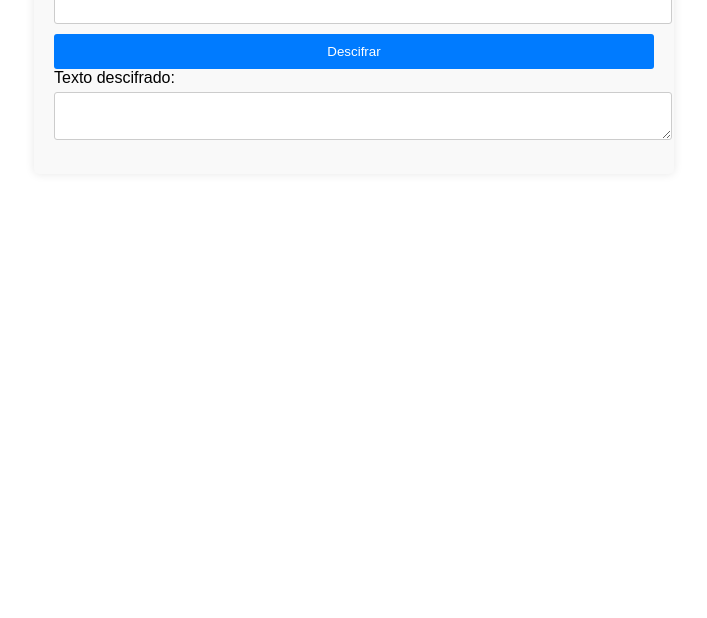
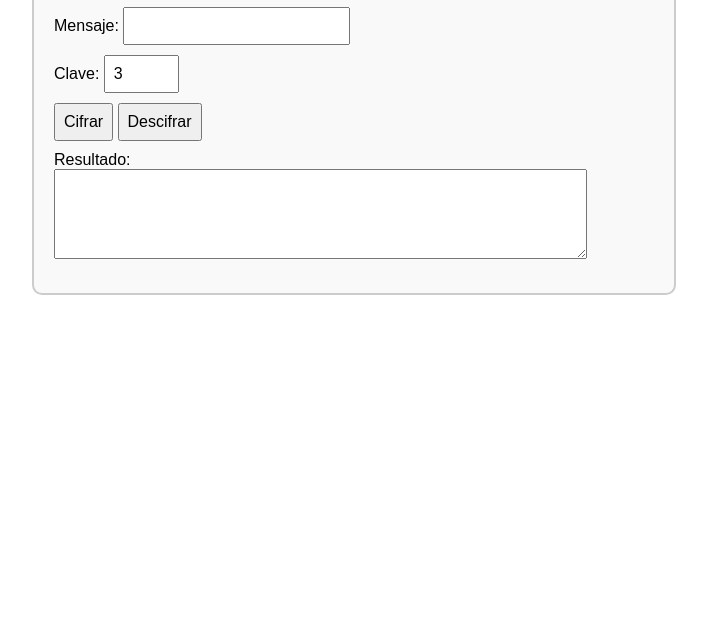
Before and after one commit to Diegomar02/Diegomar02.github.io, a plain HTML site: page index.html in a window 1280 px wide. Shown: the part 182-800 px from the top of the page, without its empty margins (286-993 px from the left). Drawn offline with Linux system fonts and the light colour scheme.

Commit message:
Actualización

```diff
--- a/index.html
+++ b/index.html
@@ -3,7 +3,7 @@
 <head>
 <meta charset="UTF-8">
 <meta name="viewport" content="width=device-width, initial-scale=1.0">
-    <title>Cifrado César</title>
+<title>Cifrado y Descifrado César</title>
 <style>
 body {
   font-family: Arial, sans-serif;
@@ -15,100 +15,105 @@
   max-width: 600px;
   margin: 50px auto;
   padding: 20px;
+  border: 2px solid #ccc;
+  border-radius: 10px;
   background-color: #f9f9f9;
-            border-radius: 5px;
-            box-shadow: 0 0 10px rgba(0, 0, 0, 0.1);
 }
 
 h1 {
   text-align: center;
 }
 
+form {
+  display: flex;
+  flex-direction: column;
+}
+
 label {
-            display: block;
   margin-bottom: 5px;
 }
 
 input[type="text"],
-        textarea {
-            width: 100%;
+input[type="number"],
+button {
+  margin-bottom: 10px;
   padding: 8px;
-            margin-bottom: 10px;
-            border: 1px solid #ccc;
-            border-radius: 3px;
+  font-size: 16px;
 }
 
-        button {
-            display: block;
-            width: 100%;
-            padding: 10px;
-            background-color: #007bff;
-            color: #fff;
-            border: none;
-            border-radius: 3px;
-            cursor: pointer;
-        }
-
-        button:hover {
-            background-color: #0056b3;
+textarea {
+  margin-bottom: 10px;
+  padding: 8px;
+  font-size: 16px;
+  resize: vertical;
 }
 </style>
 </head>
 <body>
+
 <div class="container">
-        <h1>Cifrado César</h1>
-        <label for="cipherInput">Texto cifrado:</label>
-        <input type="text" id="cipherInput">
-        <button onclick="decrypt()">Descifrar</button>
-        <label for="decryptedOutput">Texto descifrado:</label>
-        <textarea id="decryptedOutput" readonly></textarea>
+
+<h1>Programa de Cifrado y Descifrado César</h1>
+
+<form>
+  <div>
+    <label for="mensaje">Mensaje:</label>
+    <input type="text" id="mensaje">
+  </div>
+
+  <div>
+    <label for="clave">Clave:</label>
+    <input type="number" id="clave" min="1" max="25" value="3">
+  </div>
+
+  <div>
+    <button type="button" onclick="cifrar()">Cifrar</button>
+    <button type="button" onclick="descifrar()">Descifrar</button>
+  </div>
+
+  <div>
+    <label for="resultado">Resultado:</label>
+    <textarea id="resultado" rows="4" cols="50" readonly></textarea>
+  </div>
+</form>
+
 </div>
 
 <script>
-        function decrypt() {
-            var cipherText = document.getElementById('cipherInput').value;
-            var decryptedText = '';
-
-            for (var shift = 0; shift <= 26; shift++) {
-                var decryptedTextForShift = '';
-                for (var i = 0; i < cipherText.length; i++) {
-                    var charCode = cipherText.charCodeAt(i);
-                    var decryptedCharCode;
-
-                    // Manejar letras mayúsculas
-                    if (charCode >= 65 && charCode <= 90) {
-                        decryptedCharCode = ((charCode - 65 - shift + 26) % 26) + 65;
-                    }
-                    // Manejar letras minúsculas
-                    else if (charCode >= 97 && charCode <= 122) {
-                        decryptedCharCode = ((charCode - 97 - shift + 26) % 26) + 97;
-                    }
-                    // Manejar la letra "Ñ" (mayúscula)
-                    else if (charCode === 209) { // Código ASCII de la "Ñ" mayúscula
-                        decryptedCharCode = 209 - shift;
-                        if (decryptedCharCode < 65) {
-                            decryptedCharCode += 26;
+function cifrar() {
+  var mensaje = document.getElementById("mensaje").value;
+  var clave = parseInt(document.getElementById("clave").value);
+  var resultado = "";
+  for (var i = 0; i < mensaje.length; i++) {
+    var codigo = mensaje.charCodeAt(i);
+    if (codigo >= 65 && codigo <= 90) {
+      resultado += String.fromCharCode(((codigo - 65 + clave) % 26) + 65);
+    } else if (codigo >= 97 && codigo <= 122) {
+      resultado += String.fromCharCode(((codigo - 97 + clave) % 26) + 97);
+    } else {
+      resultado += mensaje.charAt(i);
     }
   }
-                    // Manejar la letra "ñ" (minúscula)
-                    else if (charCode === 241) { // Código ASCII de la "ñ" minúscula
-                        decryptedCharCode = 241 - shift;
-                        if (decryptedCharCode < 97) {
-                            decryptedCharCode += 26;
+  document.getElementById("resultado").value = resultado;
+}
+
+function descifrar() {
+  var mensaje = document.getElementById("mensaje").value;
+  var clave = parseInt(document.getElementById("clave").value);
+  var resultado = "";
+  for (var i = 0; i < mensaje.length; i++) {
+    var codigo = mensaje.charCodeAt(i);
+    if (codigo >= 65 && codigo <= 90) {
+      resultado += String.fromCharCode(((codigo - 65 - clave + 26) % 26) + 65);
+    } else if (codigo >= 97 && codigo <= 122) {
+      resultado += String.fromCharCode(((codigo - 97 - clave + 26) % 26) + 97);
+    } else {
+      resultado += mensaje.charAt(i);
     }
   }
-                    // Mantener caracteres no alfabéticos
-                    else {
-                        decryptedCharCode = charCode;
-                    }
-
-                    decryptedTextForShift += String.fromCharCode(decryptedCharCode);
-                }
-                decryptedText += "Salto " + shift + ": " + decryptedTextForShift + "\n";
-            }
-
-            document.getElementById('decryptedOutput').value = decryptedText;
+  document.getElementById("resultado").value = resultado;
 }
 </script>
+
 </body>
 </html>
```
Lines whose indentation alone changed are shown as unchanged.
